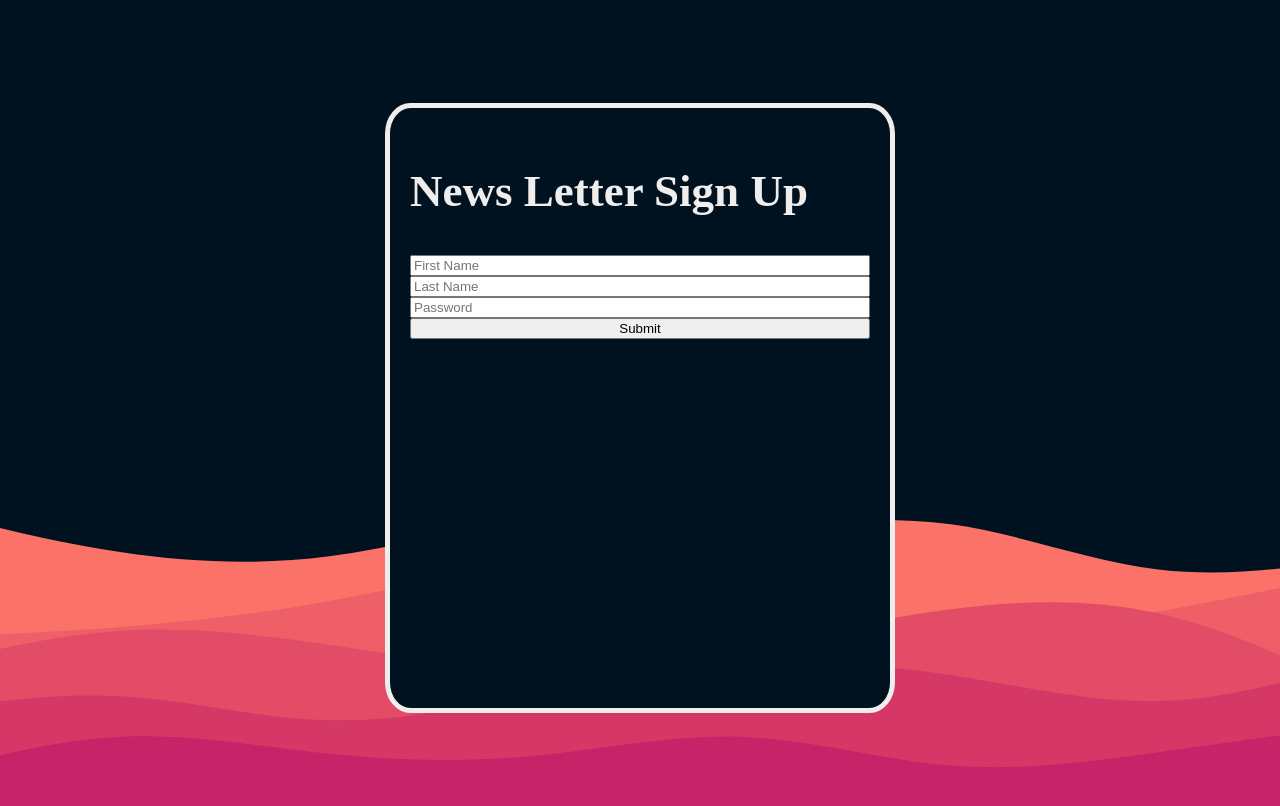
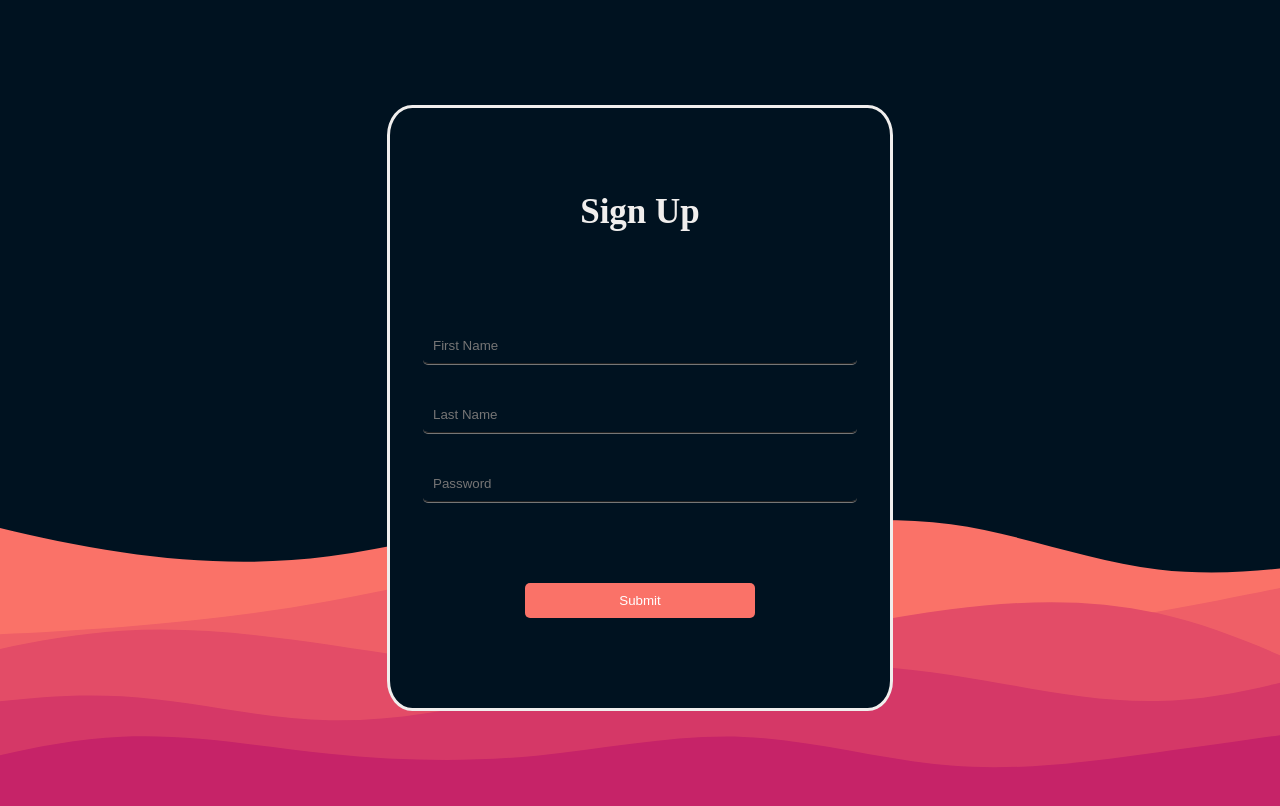
Before and after one commit to Vsomera/MailChimpAPI-SignUp-Page, a website: page index.html in a window 1280 px wide. Drawn offline with Linux system fonts and the light colour scheme; a web font is replaced by a local one.

Commit message:
Add files via upload

```diff
--- a/index.html
+++ b/index.html
@@ -5,18 +5,18 @@
     <meta http-equiv="X-UA-Compatible" content="IE=edge">
     <meta name="viewport" content="width=device-width, initial-scale=1.0">
     <link rel="stylesheet" href="scripts/styles.css">
+    <link rel="icon" type="image/x-icon" href="/images/logo.png">
     <title>Sign Up Page</title>
 </head>
 <body>
     <div id="signup-box">
         <div class="container">
-            <h2>News Letter Sign Up</h2>
+            <h2>Sign Up</h2>
             <form class="textboxes" method="post">
                 <!-- TODO : Makes this look prettier -->
                 <input type="text" value="" name="firstName" placeholder="First Name">
                 <input type="text" value="" name="lastname" placeholder="Last Name">
                 <input type="text" value="" name="password" placeholder="Password">
-
                 <button type="submit" name="submit">Submit</button>
             </form>
         </div>
--- a/public/scripts/styles.css
+++ b/public/scripts/styles.css
@@ -17,7 +17,7 @@ body {
 /* SignUp Box */
 #signup-box {
     background: #001220;
-    border: 5px solid #F0EEED;
+    border: 3px solid #F0EEED;
     border-radius: 5%;
     height: 600px;
     width: 500px;
@@ -29,12 +29,38 @@ body {
     padding: 20px;
     flex-direction: column;
 }
-
+/*Textboxes*/
 h2 {
-    font-size: 45px;
-    padding: 0;
+    text-align: center;
+    font-size: 35px;
+    margin: 4rem 0;
 }
 .textboxes {
+    align-items: center;
     display: flex;
     flex-direction: column;
 }
+input {
+    color: #F0EEED;
+    margin-top: 2rem;
+    padding: 10px;
+    border-top-style: hidden;
+    border-right-style: hidden;
+    border-left-style: hidden;
+    border-bottom-style: groove;
+    border-radius: 5px;
+    background-color: #001220;
+    width: 90%;
+}
+
+
+button {
+    background-color: #FA7268;
+    color: white;
+    border: none;
+    border-radius: 5px;
+    margin: 5rem;
+    padding: 10px;
+    justify-content: center;
+    width: 50%;
+}
```
Also changed, not shown: public/images/logo.png (added).
